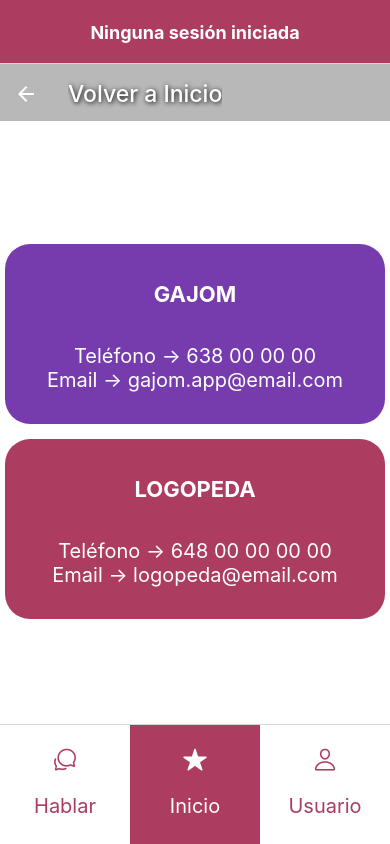
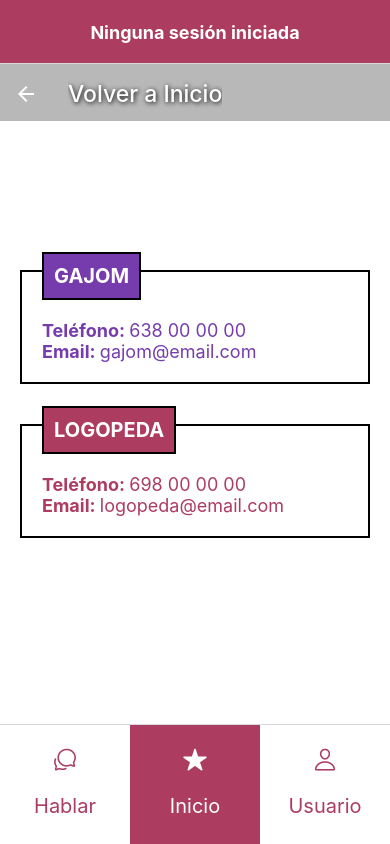
Before and after one commit to jonaymm01/gajom, a React Native app: screen /Contact in a window 390 px wide. Built offline with nearby package versions, Linux system fonts and the light colour scheme; what react-native-tailwindcss would draw is missing.

Commit message:
Mejoradas página de FQA y Contacto

```diff
--- a/src/content/Logopedazos.js
+++ b/src/content/Logopedazos.js
@@ -1,6 +1,6 @@
 export const Logopedazos = {
   monday: {
-    text: 'Contenido del lunes',
+    text: 'La afonía es perder por completo la voz. La disfonía, pérdida parcial. ¿Voz de camionero post-fiesta? No estás afónico... ¡estás disfónico!',
     link: 'https://es.wikipedia.org/wiki/Disfon%C3%ADa',
   },
   tuesday: {
@@ -24,7 +24,7 @@ export const Logopedazos = {
     link: 'https://es.wikipedia.org/wiki/Disfon%C3%ADa',
   },
   sunday: {
-    text: 'Contenido del domingo',
+    text: 'La afonía es perder por completo la voz. La disfonía, pérdida parcial. ¿Voz de camionero post-fiesta? No estás afónico... ¡estás disfónico!',
     link: 'https://es.wikipedia.org/wiki/Disfon%C3%ADa',
   },
 };
--- /dev/null
+++ b/src/content/fqaContent.js
@@ -0,0 +1,19 @@
+export const fqaContent =
+    [
+        {
+            'question': '¿Qué es GAJOM?',
+            'answer': 'Gajom es una herramienta orientada a permitir la comunicación instantánea sin el uso de la voz.',
+        },
+        {
+            'question': '¿A quién va dirigida?',
+            'answer': `A cualquier persona que, de un momento al otro, haya perdido la capacidad de hablar o escuchar.\n\nEjemplos de esto pueden ser pacientes hospitalizados o ancianos con defectos en el habla.`,
+        },
+        {
+            'question': '¿Qué es la Logopedia?',
+            'answer': 'La Logopedia es la rama del conocimiento que investiga los trastornos de la comunicación humana.',
+        },
+        {
+            'question': '¿Sustituye a un logopeda?',
+            'answer': 'No, y tampoco es su propósito. Gajom es una solución rápida para situaciones concretas. Si cree que puede necesitar un logopeda, no dude en acudir a uno.',
+        }
+    ]
--- a/src/pages/Talker.jsx
+++ b/src/pages/Talker.jsx
@@ -24,7 +24,7 @@ export function Talker({navigation}) {
         <TouchableOpacity style={[styles.button, {backgroundColor: palette.violet}]} onPress={onPressTaps}>
           <View style={styles.button_container}>
             <Text style={talkerStyles.button_text}> TAPS </Text>
-            <Text style={talkerStyles.button_text_small}> HABLA PULSANDO </Text>
+            <Text style={talkerStyles.button_text_small}> ESCOGE ENTRE OPCIONES </Text>
           </View>
         </TouchableOpacity>
         <TouchableOpacity style={[styles.button, {backgroundColor: palette.violet}]} onPress={onPressQuestions}>
--- a/src/pages/support/Contact.jsx
+++ b/src/pages/support/Contact.jsx
@@ -1,6 +1,6 @@
 import React from 'react';
 import {StyleSheet, Text, View} from 'react-native';
-import {styles, palette} from '../../styles/styles';
+import {palette} from '../../styles/styles';
 
 /**
  * Método para renderizar página de Contacto.
@@ -8,35 +8,61 @@ import {styles, palette} from '../../styles/styles';
  */
 export function Contact() {
   return (
-    <View style={[styles.container, {flexDirection: 'column', justifyContent: 'center'}]}>
-      <View style={[stylesContact.box, {backgroundColor: palette.violet}]}>
-        <Text style={[styles.title_white, {flex: 1, lineHeight: 100}]}>GAJOM</Text>
-        <View style={{flex: 1, alignItems: 'center'}}>
-          <Text style={stylesContact.text}>Teléfono → 638 00 00 00</Text>
-          <Text style={stylesContact.text}>Email → gajom.app@email.com</Text>
+    <View style={[styles.container, {flex:1, justifyContent: 'center'}]}>
+      <View style={[styles.box]}>
+        <Text style={[styles.title, {backgroundColor: palette.violet}]}>GAJOM</Text>
+        <View style={{flexDirection: 'row'}}>
+          <Text style={[styles.text, {fontWeight: 'bold', color: palette.violet}]}>Teléfono: </Text>
+          <Text style={[styles.text, {color: palette.violet}]}>638 00 00 00</Text>
+        </View>
+        <View style={{flexDirection: 'row'}}>
+          <Text style={[styles.text, {fontWeight: 'bold', color: palette.violet}]}>Email: </Text>
+          <Text style={[styles.text, {color: palette.violet}]}>gajom@email.com</Text>
         </View>
       </View>
-      <View style={[stylesContact.box, {backgroundColor: palette.red}]}>
-        <Text style={[styles.title_white, {flex: 1, lineHeight: 100}]}>LOGOPEDA</Text>
-        <View style={{flex: 1, alignItems: 'center'}}>
-          <Text style={stylesContact.text}>Teléfono → 648 00 00 00 00</Text>
-          <Text style={stylesContact.text}>Email → logopeda@email.com</Text>
+      <View style={[styles.box]}>
+        <Text style={[styles.title, {backgroundColor: palette.red}]}>LOGOPEDA</Text>
+        <View style={{flexDirection: 'row'}}>
+          <Text style={[styles.text, {fontWeight: 'bold', color: palette.red}]}>Teléfono: </Text>
+          <Text style={[styles.text, {color: palette.red}]}>698 00 00 00</Text>
+        </View>
+        <View style={{flexDirection: 'row'}}>
+          <Text style={[styles.text, {fontWeight: 'bold', color: palette.red}]}>Email: </Text>
+          <Text style={[styles.text, {color: palette.red}]}>logopeda@email.com</Text>
         </View>
       </View>
     </View>
   );
 }
 
-const stylesContact = StyleSheet.create({
+export const styles = StyleSheet.create({
+  container: {
+    backgroundColor: '#fff',
+  },
   box: {
-    alignItems: 'center',
-    marginTop: 15,
-    borderRadius: 25,
-    height: 180,
+    backgroundColor: '#fff',
+    marginLeft: 20,
+    marginRight: 20,
+    marginBottom: 40,
+    padding: 20,
+    borderColor: '#000',
+    borderWidth: 2,
+    elevation: 10,
+  },
+  title: {
+    fontSize: 20,
+    fontWeight: 'bold',
+    marginBottom: 20,
+    marginTop: -40,
+    borderColor: '#000',
+    borderWidth: 2,
+    padding: 10,
+    color: '#fff',
+    alignSelf: 'flex-start',
+
   },
   text: {
-    fontSize: 20,
-    textAlign: 'justify',
-    color: '#fff',
-  },
+    fontSize: 18,
+    textAlign: 'left',
+  }
 });
--- a/src/pages/support/FQA.jsx
+++ b/src/pages/support/FQA.jsx
@@ -1,38 +1,62 @@
 import React from 'react';
-import {Text, View, ScrollView} from 'react-native';
+import {Text, View, ScrollView, StyleSheet} from 'react-native';
 
-import {styles} from '../../styles/styles';
+import {palette} from '../../styles/styles';
+import {fqaContent} from '../../content/fqaContent';
 
 /**
  * Método para renderizar página de Preguntas Frecuentes.
  * @return {JSX.Element}
  */
 export function FQA() {
+
+  const content = fqaContent.map((question, index) =>
+  <View key={index} style={styles.box}>
+    <Text style={styles.question}>{question.question}</Text>
+    <Text style={styles.answer}>{question.answer}</Text>
+  </View>,
+  );
+
   return (
-    <ScrollView>
+    <ScrollView style={{backgroundColor: '#fff'}}>
       <View style={styles.container}>
-        <View style={styles.text_container}>
-          <Text style={styles.title}>¿Qué es GAJOM?</Text>
-          <Text style={styles.text}>Gajom es una herramienta orientada a permitir la comunicación instantánea sin el uso de la voz.</Text>
-        </View>
-        <View style={styles.text_container}>
-          <Text style={styles.title}>¿A quién va dirigida?</Text>
-          <Text style={styles.text}>A cualquier persona que, de un momento al otro, haya perdido la capacidad de hablar o escuchar.
-            Ejemplos de esto pueden ser pacientes hospitalizados o ancianos con defectos en el habla. </Text>
-        </View>
-        <View style={styles.text_container}>
-          <Text style={styles.title}>¿Qué es la Logopedia?</Text>
-          <Text style={styles.text}>La Logopedia es la rama del conocimiento que investiga los trastornos de la comunicación humana.</Text>
-        </View>
-        <View style={styles.text_container}>
-          <Text style={styles.title}>¿Gajom sustituye a un logopeda?</Text>
-          <Text style={styles.text}>No, y tampoco es su propósito. Gajom es una solución rápida para situaciones concretas. Si cree que puede necesitar un logopeda, no dude en acudir a uno.</Text>
-        </View>
-        <View style={styles.text_container}>
-          <Text style={styles.title}>¿Qué son los Juegos?</Text>
-          <Text style={styles.text}>Los Juegos de Gajom consisten en pequeños retos que cualquier persona puede completar para practicar, de manera divertida, sus destrezas comunicativas</Text>
-        </View>
+        {content}
       </View>
     </ScrollView>
   );
 }
+
+export const styles = StyleSheet.create({
+  container: {
+    backgroundColor: '#fff',
+    marginTop: 40,
+  },
+  box: {
+    backgroundColor: '#fff',
+    marginLeft: 20,
+    marginRight: 20,
+    marginBottom: 40,
+    padding: 20,
+    borderColor: '#000',
+    borderWidth: 2,
+    elevation: 10,
+  },
+  question: {
+    fontSize: 20,
+    fontWeight: 'bold',
+    marginBottom: 20,
+    marginTop: -40,
+    backgroundColor: palette.violet,
+    borderColor: '#000',
+    borderWidth: 2,
+    padding: 10,
+    color: '#fff',
+    alignSelf: 'flex-end',
+
+  },
+  answer: {
+    fontSize: 18,
+    textAlign: 'left',
+    color: palette.violet,
+  }
+});
```
